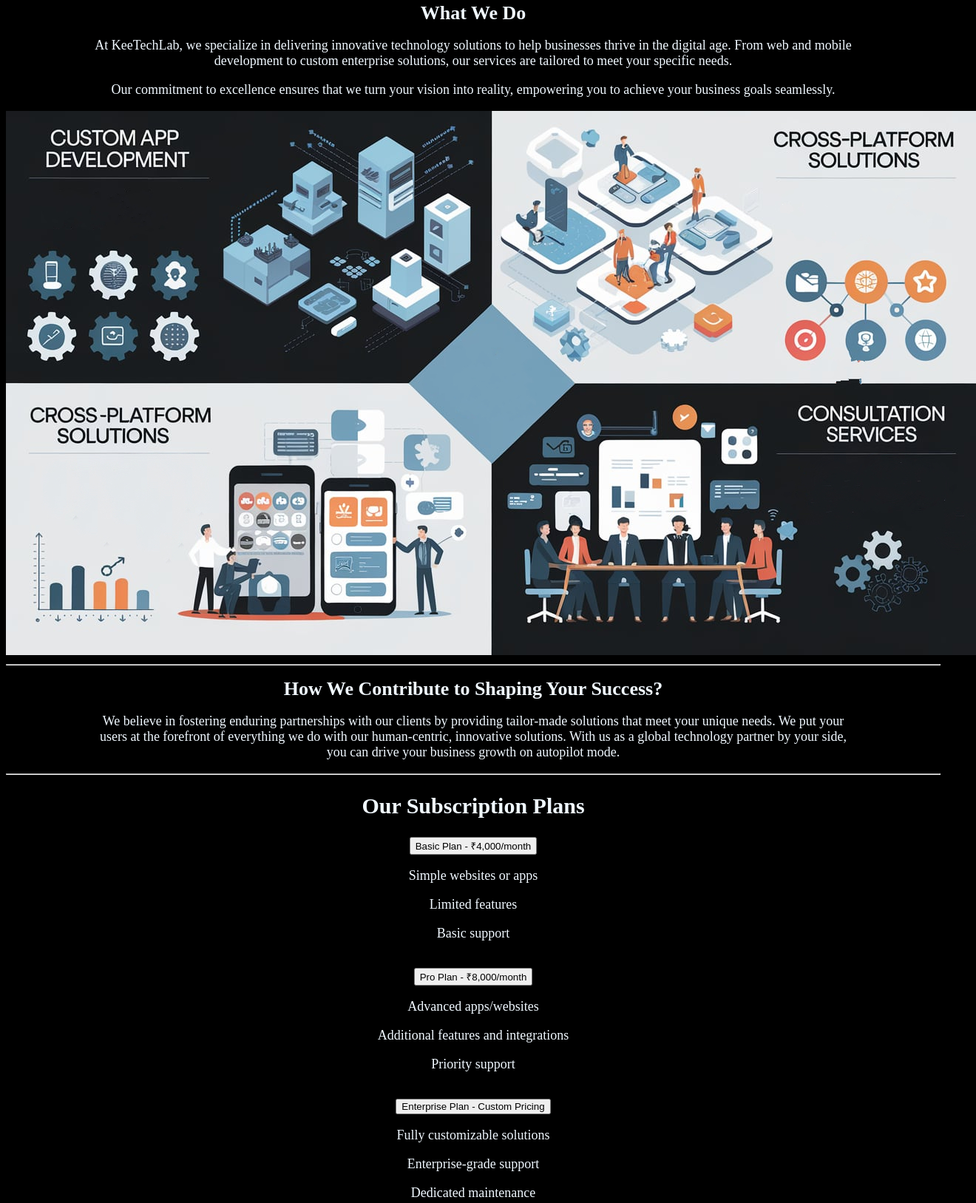
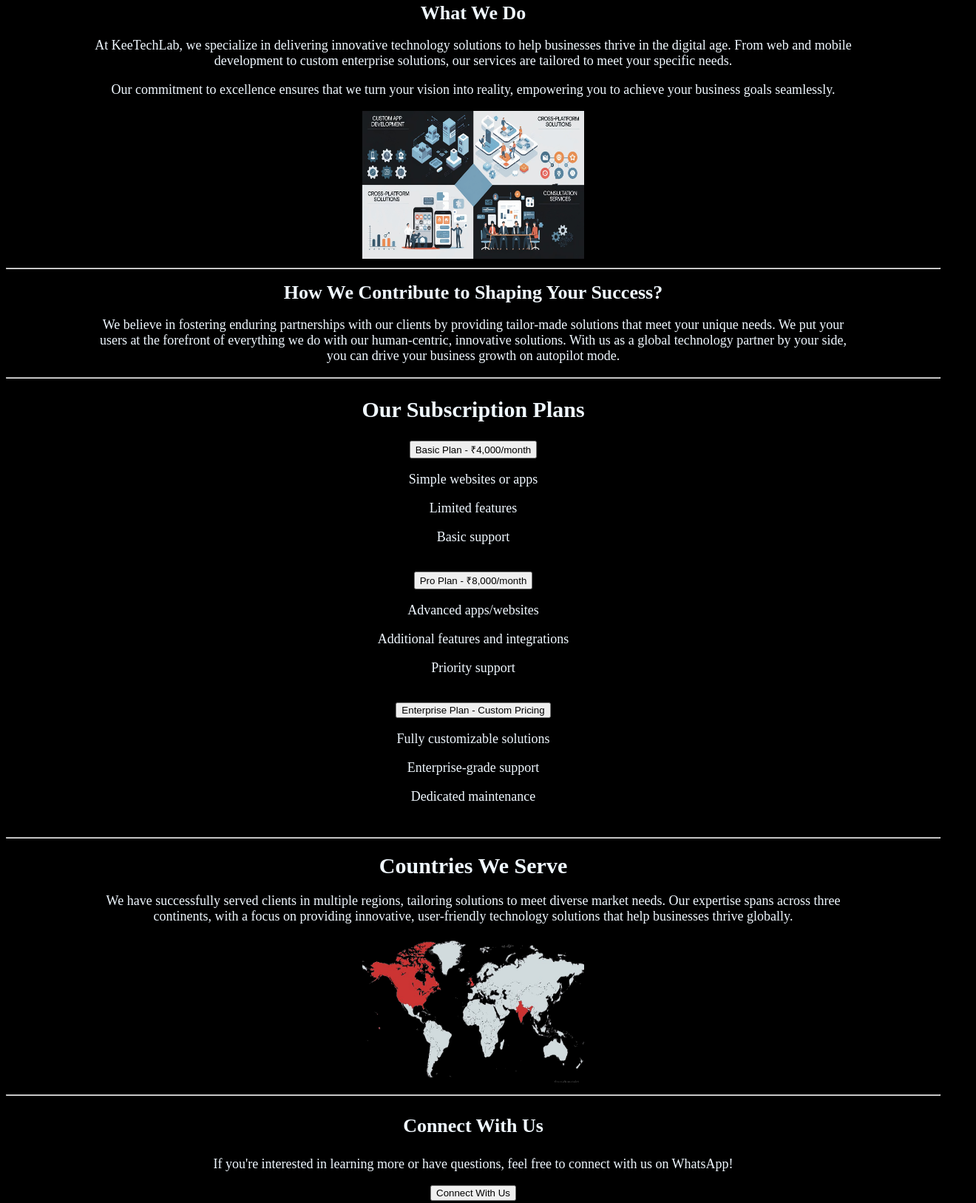
Before and after one commit to vamshi-20252000/KeeTechLab, a plain HTML site: page index.html in a window 1280 px wide. Shown: the part 764-2391 px from the top of the page at 74% size, 1320 px wide, since content can reach past the window. Drawn offline with Linux system fonts and the light colour scheme.

Commit message:
Add files via upload

```diff
--- a/index.html
+++ b/index.html
@@ -46,7 +46,7 @@
 
     <p style="font-size: 18px;">Our commitment to excellence ensures that we turn your vision into reality, empowering you to achieve your business goals seamlessly.</p>
 
-    <img src="./whatwedo.png" alt="work image of app">
+    <img src="./whatwedo.png" height="200" width="300" alt="work image of app">
     <hr />
 
 
@@ -89,7 +89,7 @@
          <h1  style="font-size: 30px;">Countries We Serve</h1>
              <p style="font-size: 18px;">We have successfully served clients in multiple regions, tailoring solutions to meet diverse market needs. Our expertise spans across three
                <br />continents, with a focus on providing innovative, user-friendly technology solutions that help businesses thrive globally.</p>
-    <img src="./countries_bgremoved.png" alt=" countries we serve">
+    <img src="./countries_bgremoved.png" height="200" width="300"  alt=" countries we serve">
     <hr />
 
     <h3  style="font-size: 26px;">Connect With Us</h3>
```
